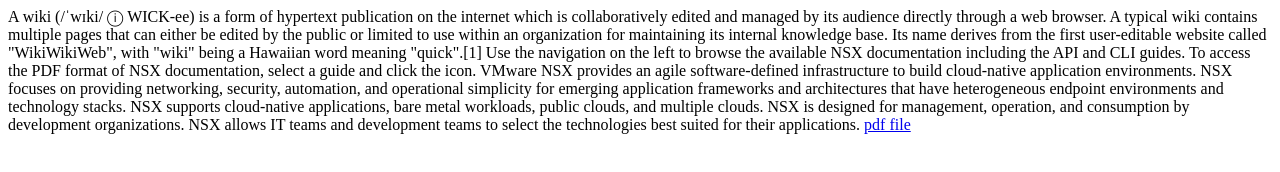
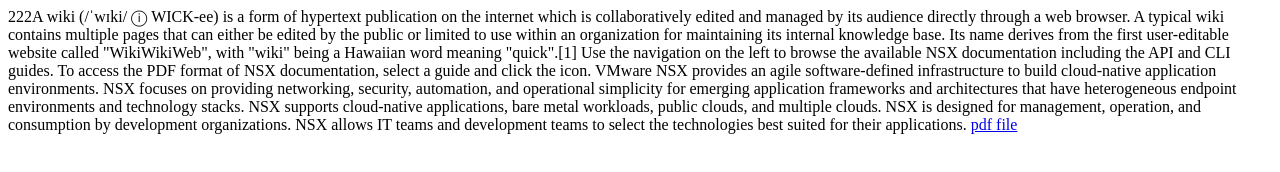
Before and after one commit to anvlasov/html_with_pdf, a plain HTML site: page index.html in a window 1280 px wide. Drawn offline with Linux system fonts and the light colour scheme.

Commit message:
Update index.html

```diff
--- a/index.html
+++ b/index.html
@@ -6,7 +6,7 @@
 <meta name="keywords" content="html tutorial template">
 </head>
 <body>
-  A wiki (/ˈwɪki/ ⓘ WICK-ee) is a form of hypertext publication on the internet which is collaboratively edited and managed by its audience directly through a web browser. A typical wiki contains multiple pages that can either be edited by the public or limited to use within an organization for maintaining its internal knowledge base. Its name derives from the first user-editable website called "WikiWikiWeb", with "wiki" being a Hawaiian word meaning "quick".[1]
+222A wiki (/ˈwɪki/ ⓘ WICK-ee) is a form of hypertext publication on the internet which is collaboratively edited and managed by its audience directly through a web browser. A typical wiki contains multiple pages that can either be edited by the public or limited to use within an organization for maintaining its internal knowledge base. Its name derives from the first user-editable website called "WikiWikiWeb", with "wiki" being a Hawaiian word meaning "quick".[1]
 Use the navigation on the left to browse the available NSX documentation including the API and CLI guides. To access the PDF format of NSX documentation, select a guide and click the  icon.
 VMware NSX provides an agile software-defined infrastructure to build cloud-native application environments. NSX focuses on providing networking, security, automation, and operational simplicity for emerging application frameworks and architectures that have heterogeneous endpoint environments and technology stacks. NSX supports cloud-native applications, bare metal workloads, public clouds, and multiple clouds.
 
```
